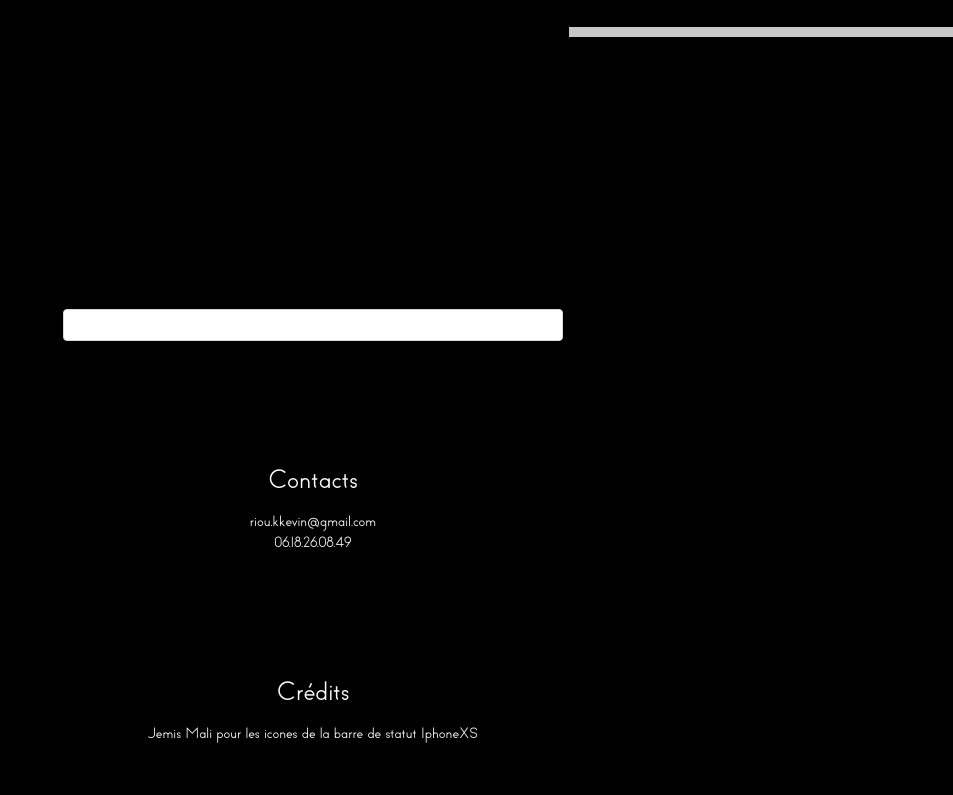
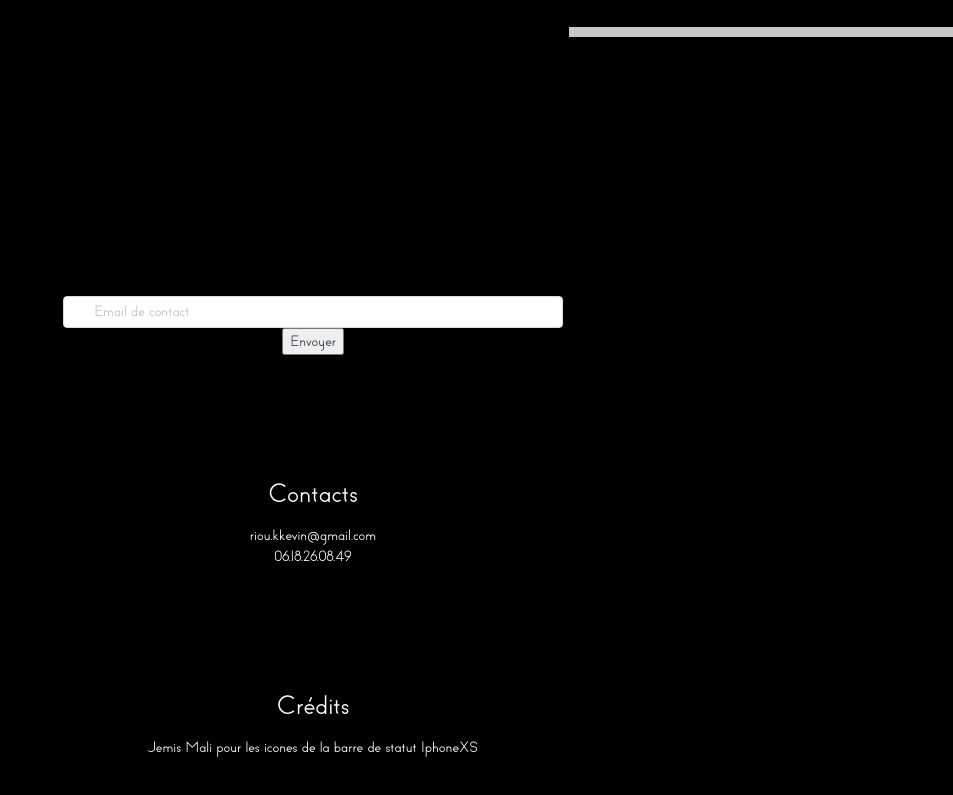
Before and after one commit to rioukkevin/portfolio, a Vue app: page / in a window 1280 px wide. Shown: the part 4443-5238 px from the top of the page, without its empty margins (327-1280 px from the left). Built offline with nearby package versions, Linux system fonts and the light colour scheme; what vue-matomo, vue-screen-size would draw is missing.

Commit message:
test form netlify

```diff
--- a/src/components/data/Footer.vue
+++ b/src/components/data/Footer.vue
@@ -1,7 +1,12 @@
 <template>
   <div class="k-footer">
     <div class="k-footer-column">
-      <a-input />
+      <form name="contact" method="POST" data-netlify="true">
+        <a-input placeholder="Email de contact">
+          <a-icon slot="prefix" type="user-add" />
+        </a-input>
+        <input type="submit" value="Envoyer" />
+      </form>
     </div>
     <div class="k-footer-column">
       <h3>Contacts</h3>
```
